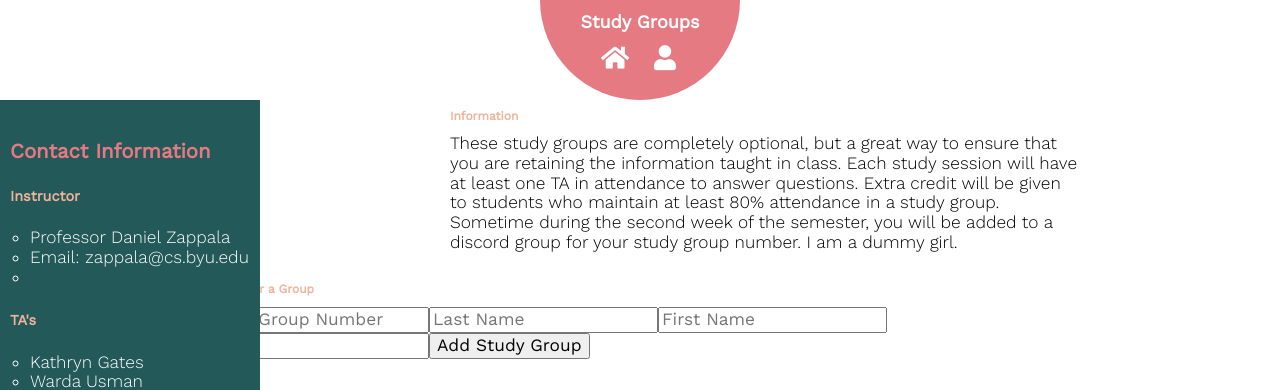
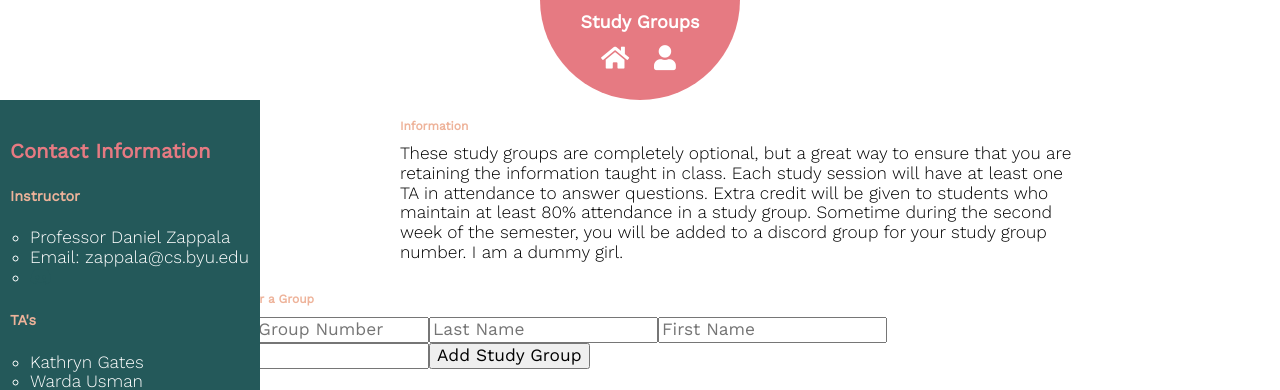
Before and after one commit to elliking1/cp5, a Vue app in the folder front-end/: page / in a window 1280 px wide. Shown: the top 390 px of the page. Built offline with nearby package versions, Linux system fonts and the light colour scheme; no server answers.

Commit message:
Update Home.vue

```diff
--- a/front-end/src/views/Home.vue
+++ b/front-end/src/views/Home.vue
@@ -98,7 +98,7 @@ export default {
 
 <style>
 #info {
-   padding-top: 100px;
-   margin-left: 250px;
+   padding-top: 110px;
+   margin-left: 200px;
 }
 </style>
```
